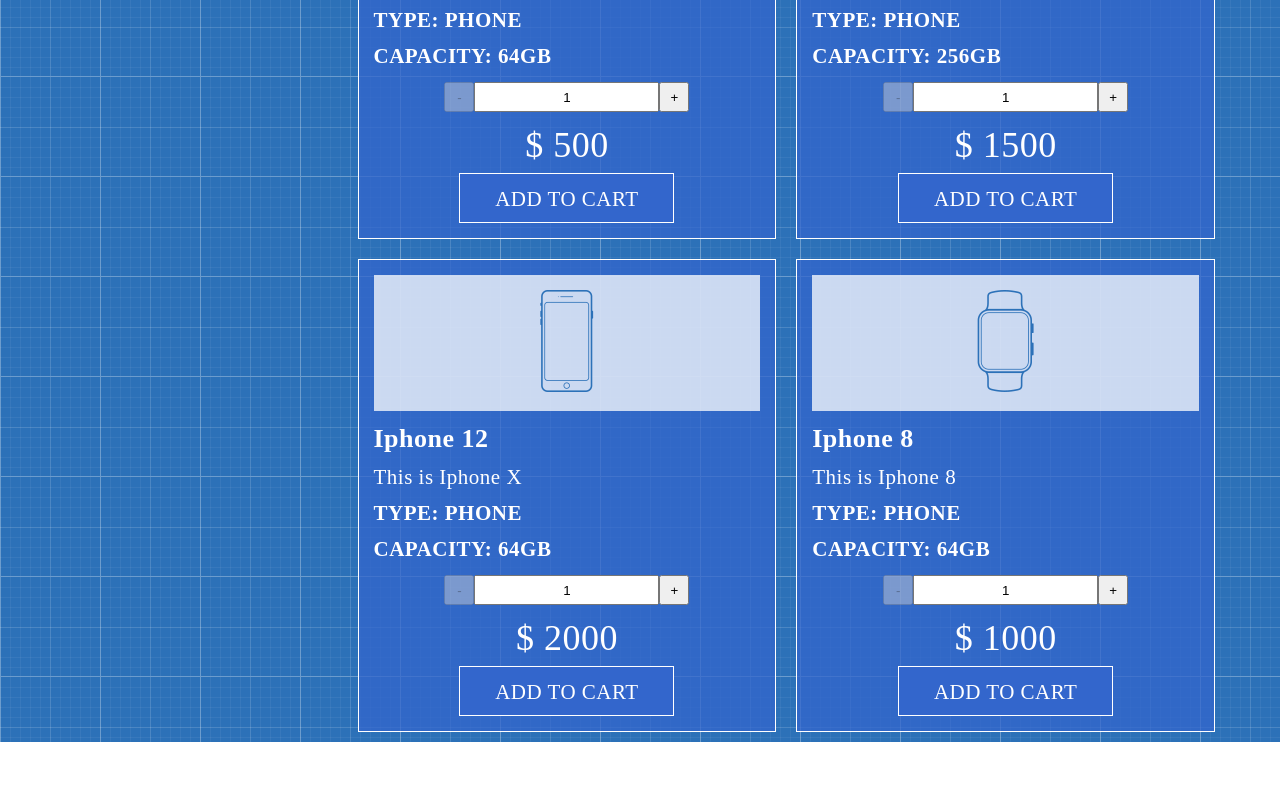
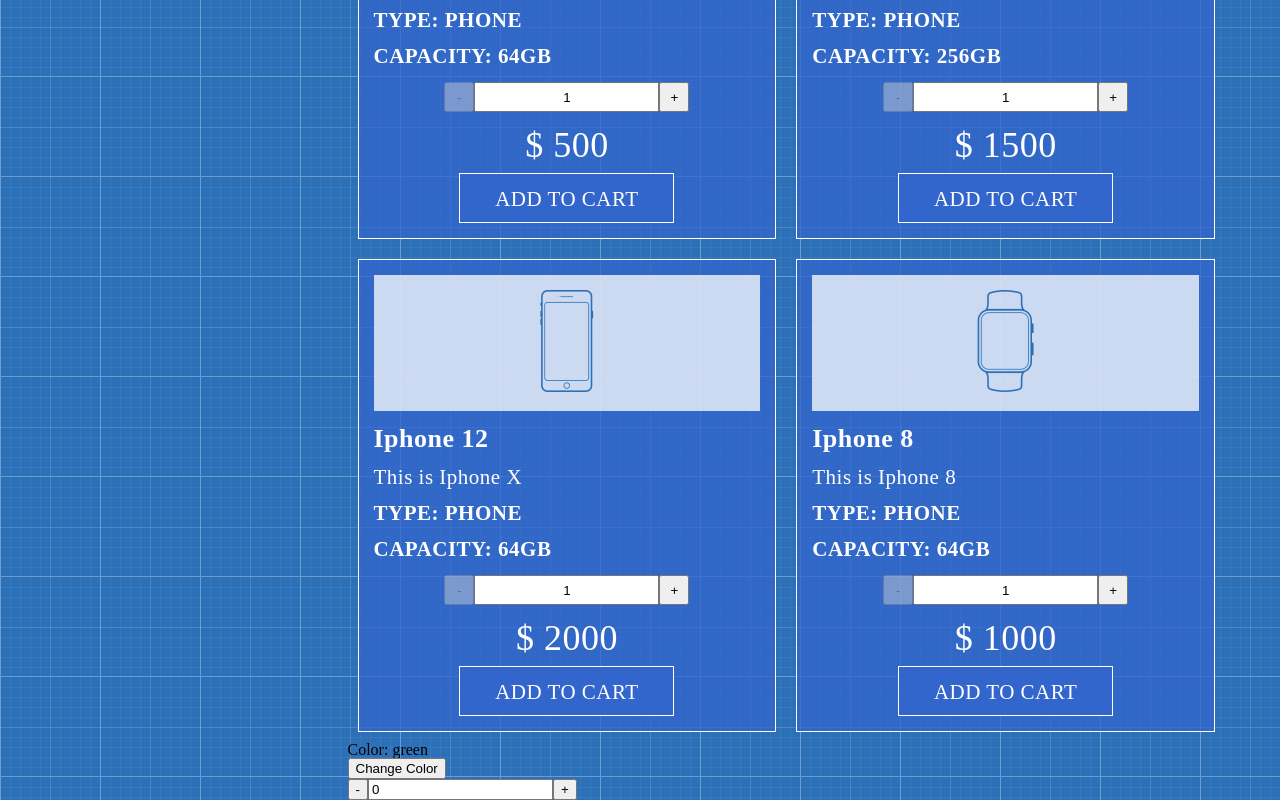
Before and after one commit to tarassh03/shop-project, a React (Create React App) app: page / in a window 1280 px wide. Shown: the part 424-1224 px from the top of the page. Before the commit the page ends 1166 px from the top, so only its background shows below. Built offline with nearby package versions, Linux system fonts and the light colour scheme.

Commit message:
добавили хуки

```diff
--- a/src/App/Main/Main.js
+++ b/src/App/Main/Main.js
@@ -4,6 +4,7 @@
 import ProductList from './Products/ProductList'
 import PaymentPage from './PaymentPage/Payment'
 import ShippingPage from './ShippingPage/Shipping'
+import Testimonials from '../../Components/Testimonials/Testimonials'
 
 const Main = ({
     addProductToCart,
@@ -30,6 +31,7 @@
                              />} />
                             <Route path='/payment' component={PaymentPage} />
                             <Route path='/shipping' component={ShippingPage} />
+                            <Route path='/' exact component={Testimonials}/>
 
                         </div>
 
--- /dev/null
+++ b/src/Components/Testimonials/Testimonials.js
@@ -0,0 +1,29 @@
+import React,{useState} from 'react'
+
+const Testimonials = () => {
+
+    const [count,setCount] = useState(0);
+    const [color,setColor] =useState('green');
+
+    const toggleColor = () => {
+        setColor((value) => (
+            value === 'red' ? 'green' : 'red'
+        ))
+    }
+
+
+    return (
+        <>
+        <div>
+            <p>Color: {color}</p>
+            <button onClick={() => toggleColor()}>Change Color</button>
+        </div>
+            <button onClick={() => setCount(count-1)} >-</button>
+            <input value={count} type='text' readOnly />
+            <button onClick={() => setCount(count+1)}>+</button>
+
+        </>
+    )
+}
+
+export default Testimonials
```
Also changed, not shown: 1 other file (tests, documents, lock files or other folders).
